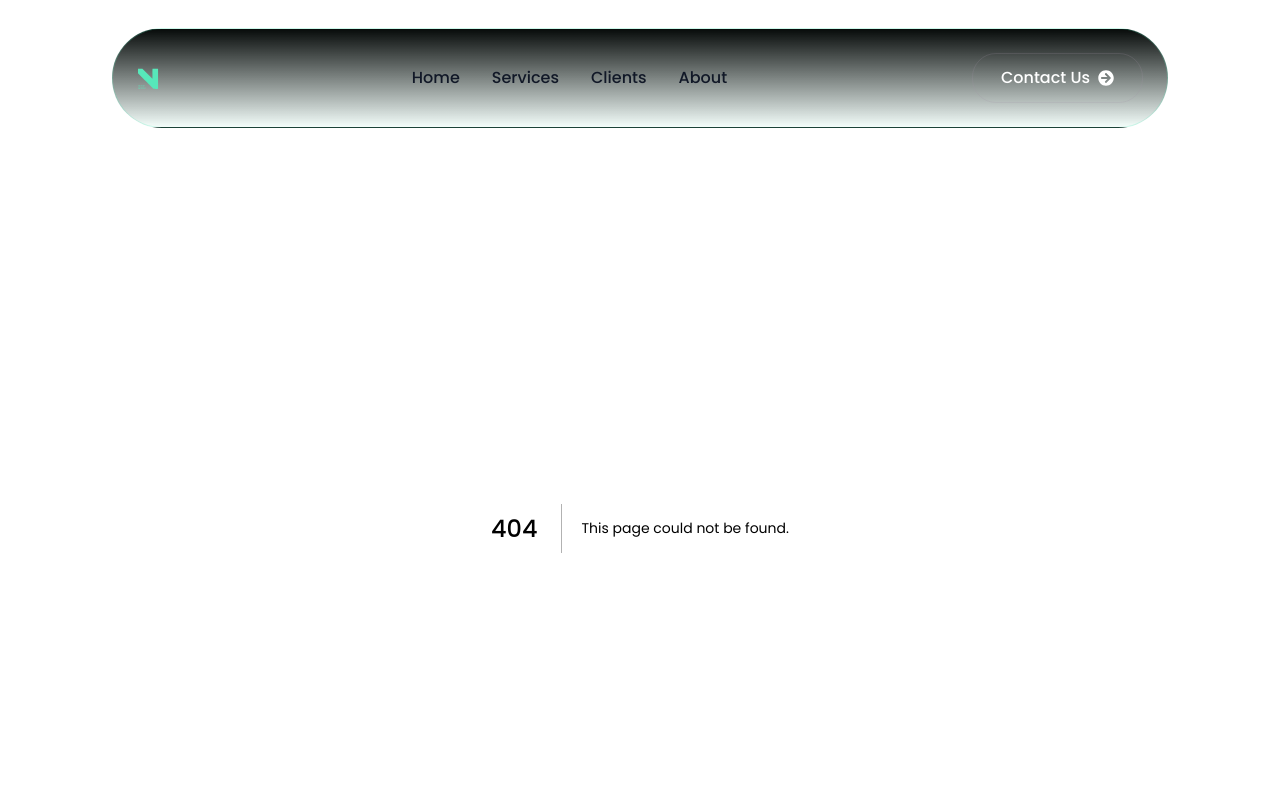
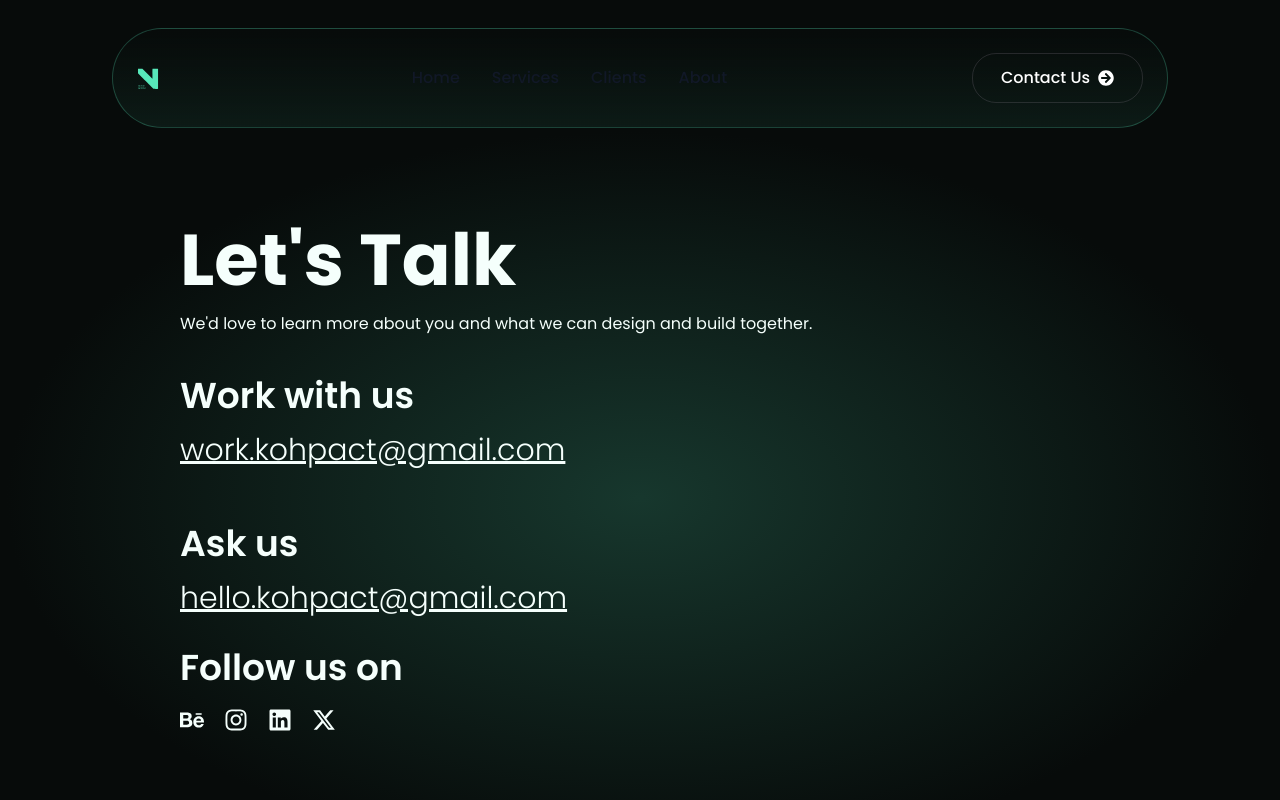
Before and after one commit to Bhargav00007/Vipnan-Dev, a Next.js app: page /contact in a window 1280 px wide. Before the commit this address had no page. Shown: the top 800 px of the page. Built offline with nearby package versions, Linux system fonts and the light colour scheme.

Commit message:
Added new contact page

```diff
--- a/src/app/Components/Navbar.tsx
+++ b/src/app/Components/Navbar.tsx
@@ -21,14 +21,15 @@ const Navbar = () => {
         <Logo />
 
         <div className="flex md:order-2 space-x-3 md:space-x-0 rtl:space-x-reverse border-white-2 rounded-3xl">
+          <Link href="/contact" passHref>
             <button
               type="button"
-            className="text-white hidden md:flex transition-colors duration-300 bg-transparent hover:bg-transparent focus:ring-4 focus:outline-none focus:ring-white-300 font-medium text-base px-7 py-3 text-center dark:bg-custom-green dark:hover:bg-transparent dark:focus:ring-black border border-custom-border rounded-3xl"
+              className="text-white hidden md:flex transition-colors duration-300 bg-transparent hover:bg-transparent   font-medium text-base px-7 py-3 text-center dark:bg-custom-green dark:hover:bg-transparent  border border-custom-border rounded-3xl"
             >
               Contact Us
               <FaArrowCircleRight className="inline ml-2  mt-1" />
             </button>
-
+          </Link>
           <button
             onClick={toggleMenu}
             data-collapse-toggle="navbar-cta"
@@ -90,12 +91,11 @@ const Navbar = () => {
               </span>
             </Link>
             <li>
-              <a
-                href="#"
-                className="block md:hidden py-2 px-3 md:p-0 text-gray-900 rounded hover:bg-gray-100 md:hover:bg-transparent md:hover:text-regular-green md:dark:hover:text-regular-green dark:text-white dark:hover:bg-gray-700 dark:hover:text-white md:dark:hover:bg-transparent dark:border-gray-700"
-              >
+              <Link href="/contact" passHref>
+                <span className="block lg:hidden py-2 px-3 md:p-0 text-gray-900 rounded hover:bg-gray-100 md:hover:bg-transparent md:hover:text-regular-green md:dark:hover:text-regular-green dark:text-white dark:hover:bg-gray-700 dark:hover:text-white md:dark:hover:bg-transparent dark:border-gray-700">
                   Contact us
-              </a>
+                </span>
+              </Link>
             </li>
           </ul>
         </div>
--- a/src/app/about/aboutCorousel.tsx
+++ b/src/app/about/aboutCorousel.tsx
@@ -2,7 +2,6 @@
 import { useState } from "react";
 import { IoIosArrowBack, IoIosArrowForward } from "react-icons/io";
 
-// Array of objects with text, name, and title for each slide
 const slides = [
   {
     text: "“Working with Vipnan was like adding an extra brain to our team. Their graphic design work blew us away, and I've never met an agency that just 'gets' us the way they do”",
--- /dev/null
+++ b/src/app/contact/contactMain.tsx
@@ -0,0 +1,58 @@
+import React from "react";
+import { FaBehance } from "react-icons/fa";
+import { FaInstagram } from "react-icons/fa";
+import { FaLinkedin } from "react-icons/fa";
+import { FaXTwitter } from "react-icons/fa6";
+
+export const ContactMain = () => {
+  return (
+    <>
+      <div className="bg-custom-gradient">
+        <div className="h-[10vh] "></div>
+        <div className="flex text-custom-white sm:justify-start justify-center px-10 lg:px-[180px] py-4">
+          <h1 className="text-4xl sm:text-6xl md:text-6xl lg:text-7xl xl:text-7xl text-center leading-tight font-poppins font-bold">
+            Let&apos;s Talk
+          </h1>
+        </div>
+        <div className="flex  text-custom-white sm:justify-start justify-center px-10 lg:px-[180px] py-0">
+          <p className="text-base sm:text-base md:text-base lg:text-base xl:text-base text-center leading-tight font-poppins">
+            We'd love to learn more about you and what we can design and build
+            together.
+          </p>
+        </div>
+        <div className="flex flex-col text-custom-white sm:justify-start justify-center px-10 lg:px-[180px] py-10">
+          <h1 className="text-2xl md:text-3xl lg:text-5xl xl:text-4xl leading-tight font-poppins font-semibold text-center sm:text-left">
+            Work with us
+          </h1>
+          <p className="underline underline-offset-1 text-2xl md:text-3xl lg:text-5xl xl:text-3xl py-4 text-center xl:font-light sm:text-left">
+            work.kohpact@gmail.com
+          </p>
+        </div>
+        <div className="flex flex-col text-custom-white sm:justify-start justify-center px-10 lg:px-[180px] py-0">
+          <h1 className="text-2xl md:text-3xl lg:text-5xl xl:text-4xl leading-tight font-poppins font-semibold text-center sm:text-left">
+            Ask us{" "}
+          </h1>
+          <p className="underline underline-offset-1 text-2xl md:text-3xl lg:text-5xl xl:text-3xl py-4 text-center xl:font-light sm:text-left">
+            hello.kohpact@gmail.com{" "}
+          </p>
+        </div>
+
+        <div className="flex flex-col text-custom-white sm:justify-start justify-center px-10 lg:px-[180px] py-4">
+          <h1 className="text-2xl md:text-3xl lg:text-5xl xl:text-4xl leading-tight font-poppins font-semibold text-center sm:text-left">
+            Follow us on
+          </h1>
+
+          <div className="flex justify-center sm:justify-start mt-5 space-x-5">
+            {" "}
+            <FaBehance className="h-[24px] w-[24px]" />
+            <FaInstagram className="h-[24px] w-[24px]" />
+            <FaLinkedin className="h-[24px] w-[24px]" />
+            <FaXTwitter className="h-[24px] w-[24px]" />
+          </div>
+        </div>
+
+        <div className="h-[15vh] "></div>
+      </div>
+    </>
+  );
+};
--- /dev/null
+++ b/src/app/contact/page.tsx
@@ -0,0 +1,12 @@
+import React from "react";
+import { ContactMain } from "./contactMain";
+
+const Page = () => {
+  return (
+    <div>
+      <ContactMain />
+    </div>
+  );
+};
+
+export default Page;
```
Lines whose indentation alone changed are shown as unchanged.
